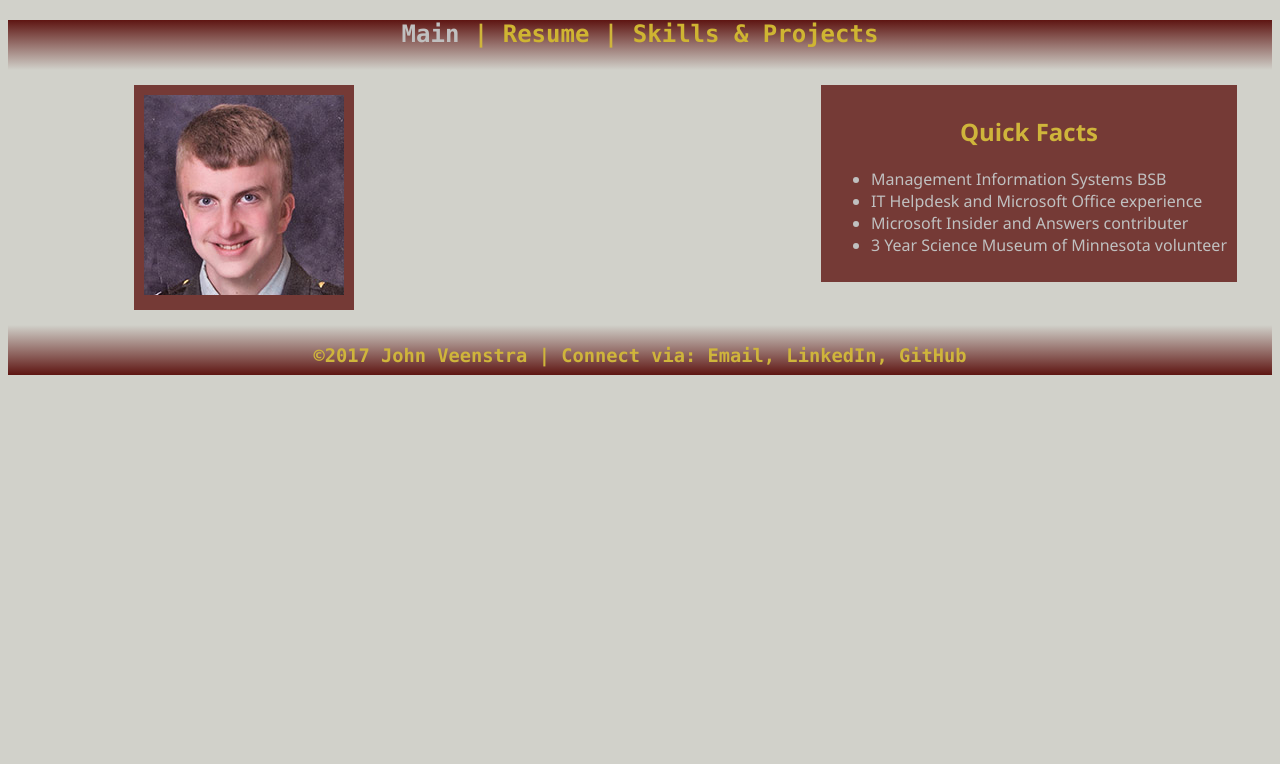
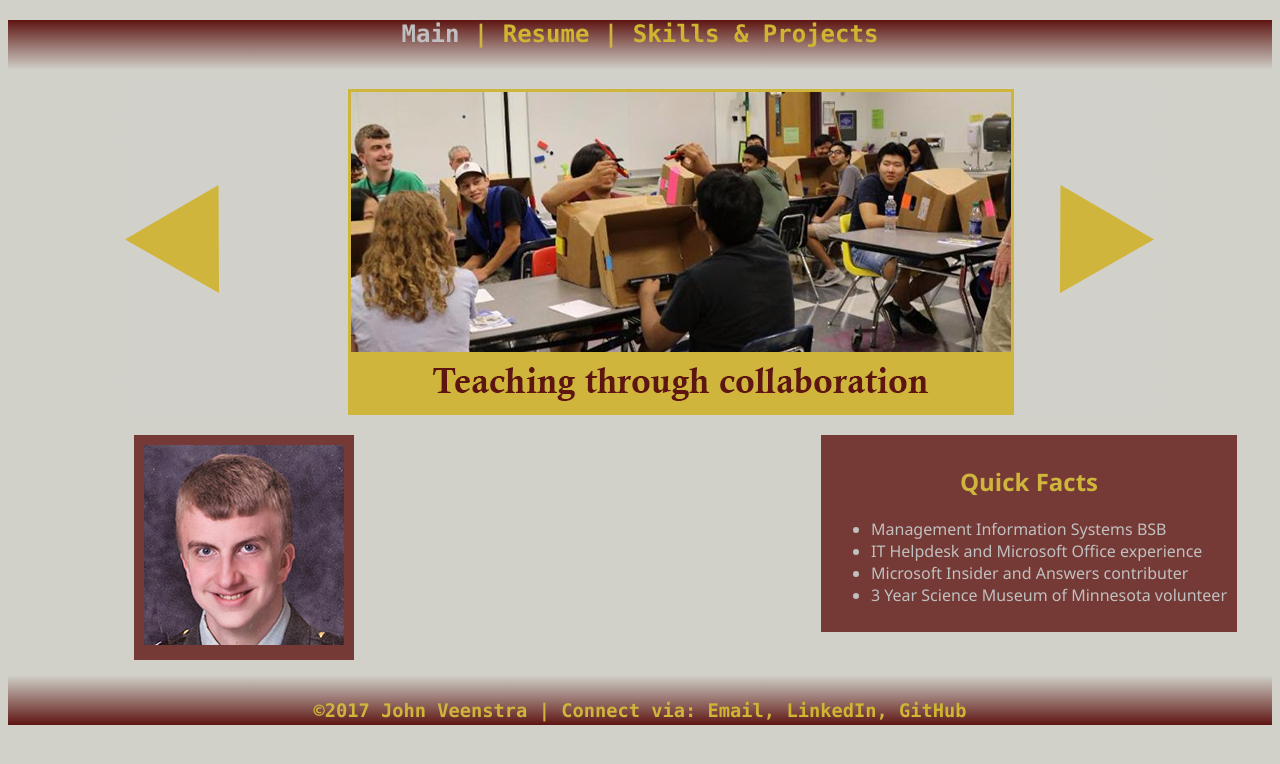
Before and after one commit to Veens003/Veens003.github.io, a plain HTML site: page index.html in a window 1280 px wide. Drawn offline with Linux system fonts and the light colour scheme.

Commit message:
Carousel and Footer Fixes
Updated the home page carousel substitute and put in the footer links

```diff
--- a/index.html
+++ b/index.html
@@ -11,7 +11,7 @@
 <div id="Enclose">
 <div id="Menu">
 <h2><span style="color: #c0c0c0">Main</span> | <a href="resume.html">Resume</a> | <a href="skills.html">Skills & Projects</a></h2></div>
-
+<div id="Carousel" style="height:335px"><img src="images/Main Carousel Sub.png" width="1031" height="330" alt=""/></div>
 <div class="HalfBox" id="Portrait" style="float: left">
 	<img src="images/Portrait.jpg" width="200" height="200" alt=""/></div>
 
@@ -24,7 +24,8 @@
 	<li>3 Year Science Museum of Minnesota volunteer </li>
 </ul></div>
 <div id="Footer">
-	<h3 style="vertical-align: bottom; padding-top: 20px">©2017 John Veenstra | Connect via: Email, LinkedIn, GitHub</h3></div>
-	</div>
+	<h3 style="padding-top:25px">©2017 John Veenstra | Connect via: <a href="mailto:veens003@umn.edu">Email</a>, <a href="https://www.linkedin.com/in/john-veenstra-45288a54/" target="_blank">LinkedIn</a>, <a href="https://github.com/Veens003/Veens003.github.io" target="_blank">GitHub</a></h3>
+  </div>
+</div>
 </body>
 </html>
```
Also changed, not shown: resume.html (+2 -2 lines), skills.html (+1 -1 lines), images/Carousel_Placeholder.png (deleted), images/Main Carousel Sub.png (added), images/Volunteer 1.jpg (deleted).
